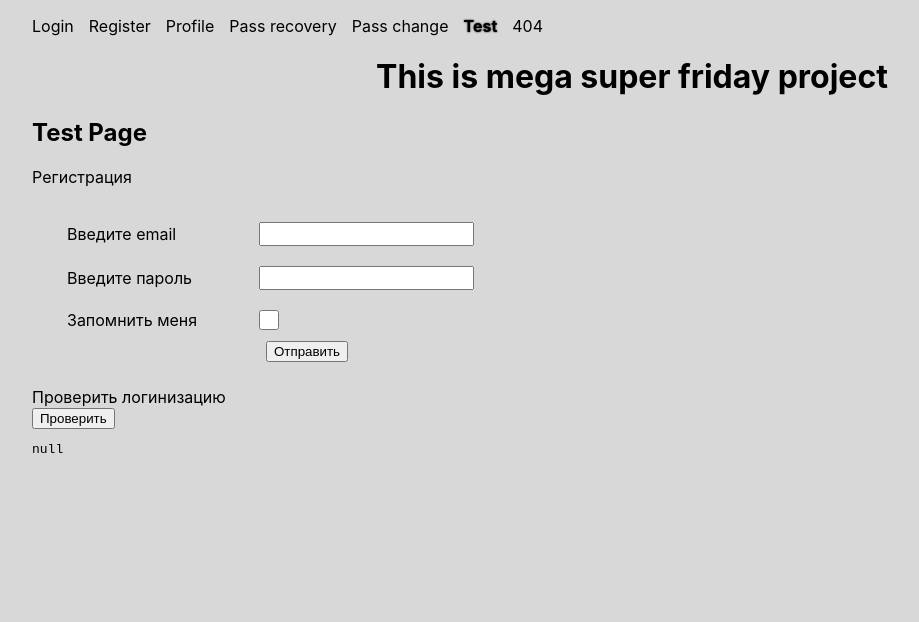
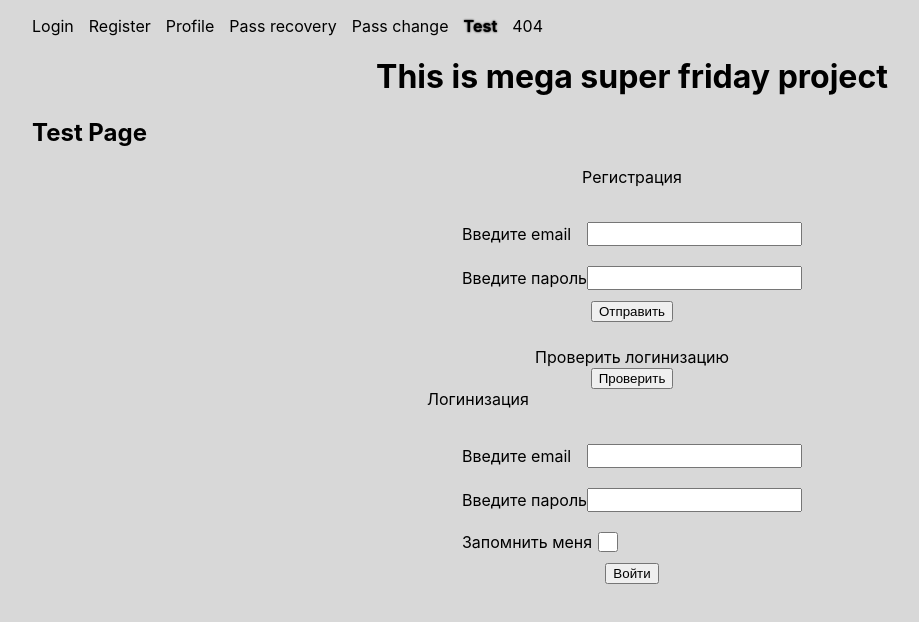
Before and after one commit to ewgenTGM/it-incubator-friday-project, a React (Create React App) app: page /#/test in a window 1280 px wide. Shown: the top 622 px of the page, without its empty margins (8-927 px from the left). Built offline with nearby package versions, Linux system fonts and the light colour scheme.

Commit message:
Разбил тестовую компоненту на маленькие компоненты

```diff
--- a/src/components/test-component/TestComponent.module.css
+++ b/src/components/test-component/TestComponent.module.css
@@ -1,3 +1,9 @@
+.testComponent {
+    display: flex;
+    flex-direction: column;
+    align-items: center;
+}
+
 .form {
     margin: 25px;
     display: flex;
--- a/src/components/test-component/TestComponent.tsx
+++ b/src/components/test-component/TestComponent.tsx
@@ -2,9 +2,47 @@ import React, {useState} from 'react';
 import styles from './TestComponent.module.css';
 import {api} from '../../utils/api';
 
-type PropsType = {};
+export const TestComponent: React.VFC = () => {
 
-export const TestComponent: React.FC<PropsType> = props => {
+  return (
+    <div className={styles.testComponent}>
+      <RegisterTest/>
+      <AuthMeTest/>
+      <LoginTest/>
+    </div>
+  );
+};
+
+const AuthMeTest: React.VFC = () => {
+  const [error, setError] = useState<boolean>(false);
+  const [loading, setLoading] = useState<boolean>(false);
+  const [response, setResponse] = useState<any | null>(null);
+
+  const authMeCallback = async () => {
+    try {
+      const res = await api.me();
+      setResponse(res);
+    } catch (e) {
+      setError(true);
+      setResponse(e.response ? e.response.data.error : e.message);
+    } finally {
+      setLoading(false);
+    }
+  };
+  return (
+    <>
+      Проверить логинизацию
+      <div className={styles.button}>
+        <button onClick={authMeCallback}>Проверить</button>
+      </div>
+      <div>
+        {response && <pre className={error ? styles.error : ''}>{JSON.stringify(response, null, 2)}</pre>}
+      </div>
+    </>
+  );
+};
+
+const RegisterTest: React.VFC = () => {
   const [email, setEmail] = useState<string>('');
   const [pwd, setPwd] = useState<string>('');
   const [remember, setRemember] = useState<boolean>(false);
@@ -31,9 +69,62 @@ export const TestComponent: React.FC<PropsType> = props => {
     }
   };
 
-  const authMeCallback = async () => {
+  return (
+    <>
+      Регистрация
+      <form className={styles.form}>
+        <div className={styles.formGroup}>
+          <label
+            htmlFor="email"
+            className={styles.fieldLabel}>Введите email</label>
+          <input
+            value={email}
+            onChange={e => setEmail(e.currentTarget.value)}
+            className={styles.textField}
+            id={'email'}
+            type="email"/>
+        </div>
+        <div className={styles.formGroup}>
+          <label
+            htmlFor="password"
+            className={styles.fieldLabel}>Введите пароль</label>
+          <input
+            value={pwd}
+            onChange={e => setPwd(e.currentTarget.value)}
+            className={styles.textField}
+            id={'password'}
+            type="password"/>
+        </div>
+        <div className={styles.button}>
+          <button onClick={registerCallback}>Отправить</button>
+        </div>
+      </form>
+      <div>
+        {response &&
+        <pre className={error ? styles.error : ''}>{JSON.stringify(response, null, 2)}</pre>}
+      </div>
+    </>
+  );
+};
+
+const LoginTest: React.VFC = () => {
+  const [email, setEmail] = useState<string>('');
+  const [pwd, setPwd] = useState<string>('');
+  const [remember, setRemember] = useState<boolean>(false);
+  const [error, setError] = useState<boolean>(false);
+  const [loading, setLoading] = useState<boolean>(false);
+  const [response, setResponse] = useState<any | null>(null);
+
+  const loginCallback = async (event: React.MouseEvent<HTMLButtonElement>) => {
+    setResponse(null);
+    setError(false);
+    setEmail('');
+    setPwd('');
+    setRemember(false);
+
+    event.preventDefault();
     try {
-      const res = await api.me();
+      const res = await api.login(email, pwd, remember);
       setResponse(res);
     } catch (e) {
       setError(true);
@@ -42,10 +133,9 @@ export const TestComponent: React.FC<PropsType> = props => {
       setLoading(false);
     }
   };
-
   return (
     <div>
-      Регистрация
+      Логинизация
       <form className={styles.form}>
         <div className={styles.formGroup}>
           <label
@@ -80,16 +170,14 @@ export const TestComponent: React.FC<PropsType> = props => {
             type="checkbox"/>
         </div>
         <div className={styles.button}>
-          <button onClick={registerCallback}>Отправить</button>
+          <button onClick={loginCallback}>Войти</button>
         </div>
       </form>
-      Проверить логинизацию
-      <div className={styles.button}>
-        <button onClick={authMeCallback}>Проверить</button>
+      <div>
+        {response &&
+        <pre className={error ? styles.error : ''}>{JSON.stringify(response, null, 2)}</pre>}
       </div>
-      <div>
-        <pre className={error ? styles.error : ''}>{JSON.stringify(response, null, 2)}</pre>
-      </div>
+
     </div>
   );
 };
```
